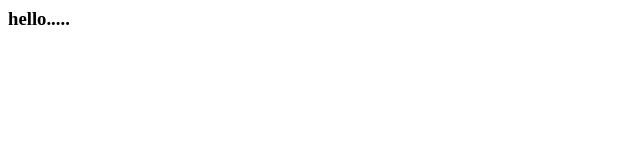
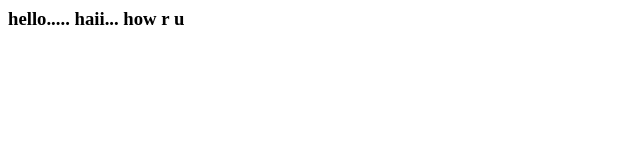
Before and after one commit to jyotsnach/PracticeExcises, a plain HTML site: page firstapp.html in a window 1280 px wide. Shown: the whole page, without its empty margins (0-640 px from the left). Drawn offline with Linux system fonts and the light colour scheme.

Commit message:
modified

```diff
--- a/firstapp.html
+++ b/firstapp.html
@@ -1,5 +1,8 @@
 <html>
 <body>
-<h3>hello.....</h3>
+<h3>hello.....
+haii...
+how r u
+</h3>
 </body>
 </html>
```
